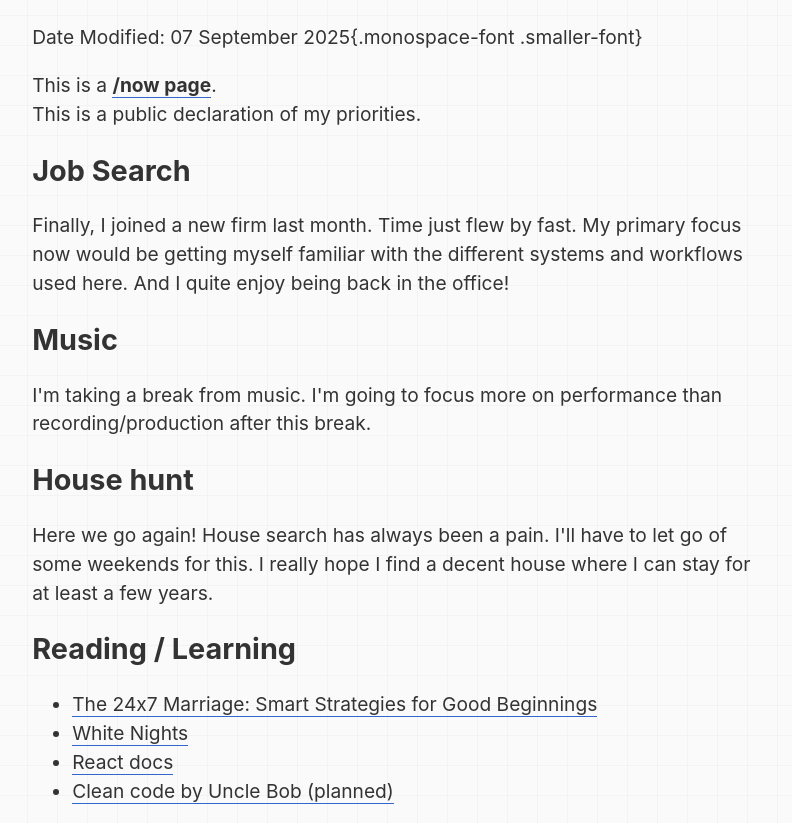
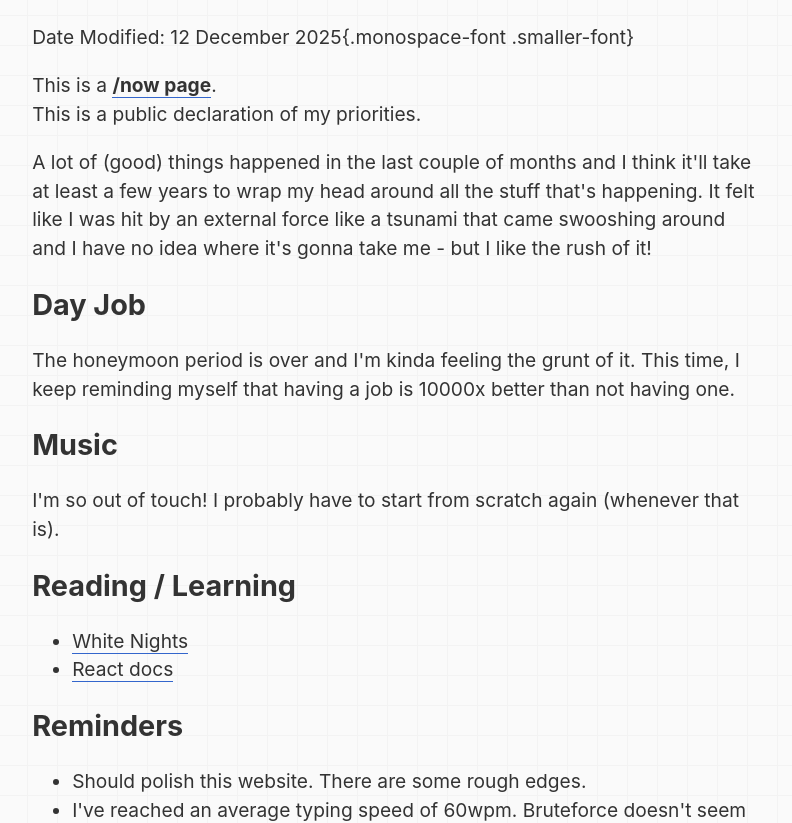
Before and after one commit to sharavananpa/sharavananpa.github.io, an Eleventy site: page content/misc/now.md in a window 1280 px wide. Shown: the part 135-958 px from the top of the page, without its empty margins (243-1035 px from the left). Built offline with nearby package versions, Linux system fonts and the light colour scheme; Eleventy itself is replaced by a stand-in of ours; files that its build step writes are made by us from their sources; what @zachleat/heading-anchors, markdown-it-attrs, markdown-it-bracketed-spans, markdown-it-link-attributes would draw is missing.

Commit message:
Update /now and make minor changes

```diff
--- a/content/misc.njk
+++ b/content/misc.njk
@@ -13,9 +13,9 @@ const eleventyComputed = {
 <ul>
     <li><a href="/now/" class="misc-link">/now</a></li>
     <li><a href="/uses/" class="misc-link">/uses</a></li>
-    <li><a href="/contact-me/" class="misc-link">Contact me</a></li>
     <!-- <li><a href="/resume/" class="misc-link">Resume</a></li> -->
     <li><a href="/gallery/" class="misc-link">Gallery</a></li>
     <li><a href="/interesting-links/" class="misc-link">Interesting Links</a></li>
     <li><a href="/interesting-people/" class="misc-link">Interesting People</a></li>
+    <li><a href="/contact-me/" class="misc-link">Contact me</a></li>
 </ul>
--- a/content/misc/now.md
+++ b/content/misc/now.md
@@ -4,7 +4,7 @@ const eleventyComputed = {
 	description: "This page contains random stuff that don't fit into any category, relating to {{ metadata.author.name }} (@{{ metadata.username }})."
 };
 
-const date = "2025-09-07";
+const date = "2025-12-12";
 ---
 # /now
 
@@ -13,24 +13,19 @@ Date Modified: <time datetime="{{ page.date | htmlDateString }}">{{ page.date |
 This is a **[/now page](https://nownownow.com/about)**.
 This is a public declaration of my priorities.
 
-## Job Search
-Finally, I joined a new firm last month. Time just flew by fast. My primary focus now would be getting myself familiar with the different systems and workflows used here. And I quite enjoy being back in the office!
+A lot of (good) things happened in the last couple of months and I think it'll take at least a few years to wrap my head around all the stuff that's happening. It felt like I was hit by an external force like a tsunami that came swooshing around and I have no idea where it's gonna take me - but I like the rush of it!
+
+## Day Job
+The honeymoon period is over and I'm kinda feeling the grunt of it. This time, I keep reminding myself that having a job is 10000x better than not having one.
 
 ## Music
-I'm taking a break from music. I'm going to focus more on performance than recording/production after this break.
-
-## House hunt
-Here we go again! House search has always been a pain. I'll have to let go of some weekends for this. I really hope I find a decent house where I can stay for at least a few years.
+I'm so out of touch! I probably have to start from scratch again (whenever that is).
 
 ## Reading / Learning
-- [The 24x7 Marriage: Smart Strategies for Good Beginnings](https://www.goodreads.com/book/show/9039520-the-24x7-marriage)
 - [White Nights](https://www.goodreads.com/book/show/1772910.White_Nights)
 - [React docs](https://react.dev/learn)
-- [Clean code by Uncle Bob (planned)](https://www.goodreads.com/book/show/3735293-clean-code)
 
-## Other
-- I'll have to configure [nix-darwin](https://github.com/nix-darwin/nix-darwin) properly for full reproducibility and probably do a cleanup of my mac. Things have gotten a little bloated.
+## Reminders
 - Should polish this website. There are some rough edges.
 - I've reached an average typing speed of 60wpm. Bruteforce doesn't seem to improve the speed anymore. I'll have to practice diligently from now on.
-- I've stopped listening to songs altogether these days. I'll have to do something to rekindle the fire.
 - Checkout freebsd docs
```
Also changed, not shown: 1 other file.
